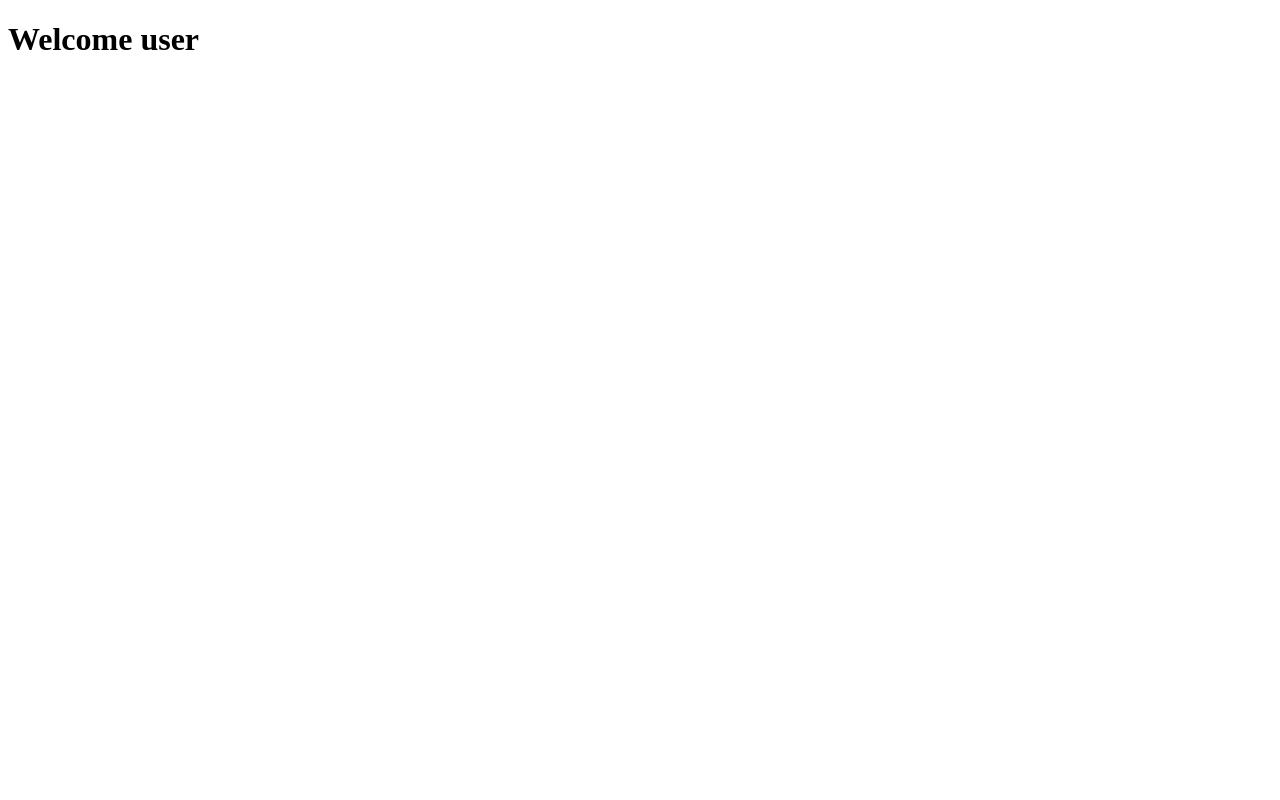
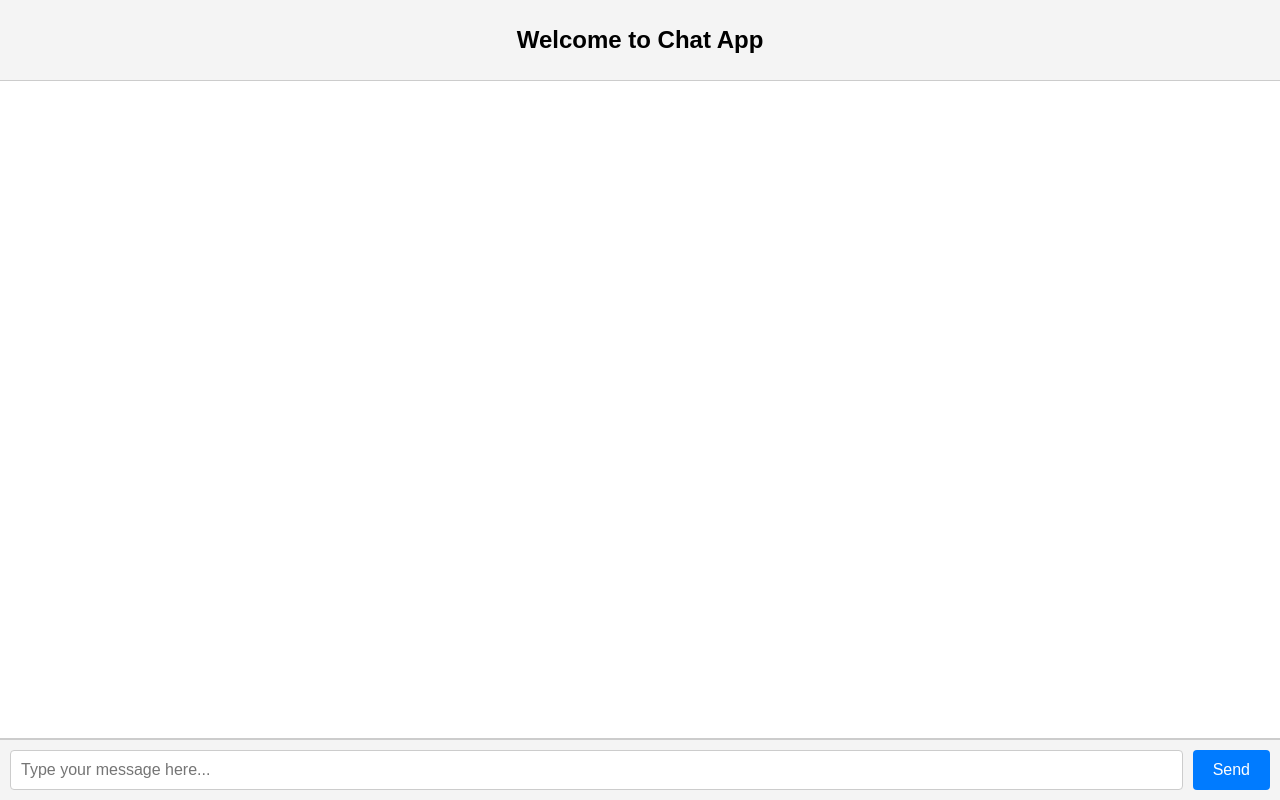
Before and after one commit to sanketpatel32/Group-Chat-App, a website: page views/dashboard.html in a window 1280 px wide. Drawn offline with Linux system fonts and the light colour scheme.

Commit message:
Built the frontend of the chat Application

```diff
--- /dev/null
+++ b/public/css/dashboard.css
@@ -0,0 +1,77 @@
+body {
+    margin: 0;
+    padding: 0;
+    font-family: Arial, sans-serif;
+    height: 100vh;
+    display: flex;
+    flex-direction: column;
+}
+
+.container {
+    display: flex;
+    flex-direction: column;
+    height: 100%;
+    width: 100%;
+}
+
+.header {
+    height: 10%;
+    display: flex;
+    align-items: center;
+    justify-content: center;
+    background-color: #f4f4f4;
+    border-bottom: 1px solid #ccc;
+    font-size: 24px;
+    font-weight: bold;
+}
+
+.chatarea {
+    flex: 1; /* Takes up all available space */
+    overflow-y: auto; /* Allows scrolling for chat messages */
+    padding: 10px;
+    background-color: #fff;
+    border-bottom: 1px solid #ccc;
+}
+
+.chatarea ul {
+    list-style: none;
+    padding: 0;
+    margin: 0;
+}
+
+.sender {
+    display: flex;
+    align-items: center;
+    justify-content: space-between;
+    padding: 10px;
+    background-color: #f4f4f4;
+    border-top: 1px solid #ccc;
+}
+
+.sender-form {
+    display: flex;
+    width: 100%;
+    gap: 10px; /* Adds space between input and button */
+}
+
+.sender-form input {
+    flex: 1; /* Input takes up most of the space */
+    padding: 10px;
+    font-size: 16px;
+    border: 1px solid #ccc;
+    border-radius: 4px;
+}
+
+.sender-form button {
+    padding: 10px 20px;
+    font-size: 16px;
+    background-color: #007bff;
+    color: white;
+    border: none;
+    border-radius: 4px;
+    cursor: pointer;
+}
+
+.sender-form button:hover {
+    background-color: #0056b3;
+}
--- a/views/dashboard.html
+++ b/views/dashboard.html
@@ -1,11 +1,31 @@
 <!DOCTYPE html>
 <html lang="en">
-<head>
-    <meta charset="UTF-8">
-    <meta name="viewport" content="width=device-width, initial-scale=1.0">
-    <title>Document</title>
-</head>
-<body>
-    <h1>Welcome user</h1>
-</body>
+  <head>
+    <meta charset="UTF-8" />
+    <meta name="viewport" content="width=device-width, initial-scale=1.0" />
+    <title>Chat App</title>
+    <link rel="stylesheet" href="/css/dashboard.css" />
+  </head>
+  <body>
+    <div class="container">
+      <div class="header">
+        Welcome to Chat App
+      </div>
+      <div class="chatarea">
+        <ul id="allChat"></ul>
+      </div>
+      <div class="sender">
+        <form class="sender-form" onsubmit="submitchatHandler">
+          <input
+            type="text"
+            id="message"
+            name="message"
+            placeholder="Type your message here..."
+            required
+          />
+          <button type="submit">Send</button>
+        </form>
+      </div>
+    </div>
+  </body>
 </html>
```
